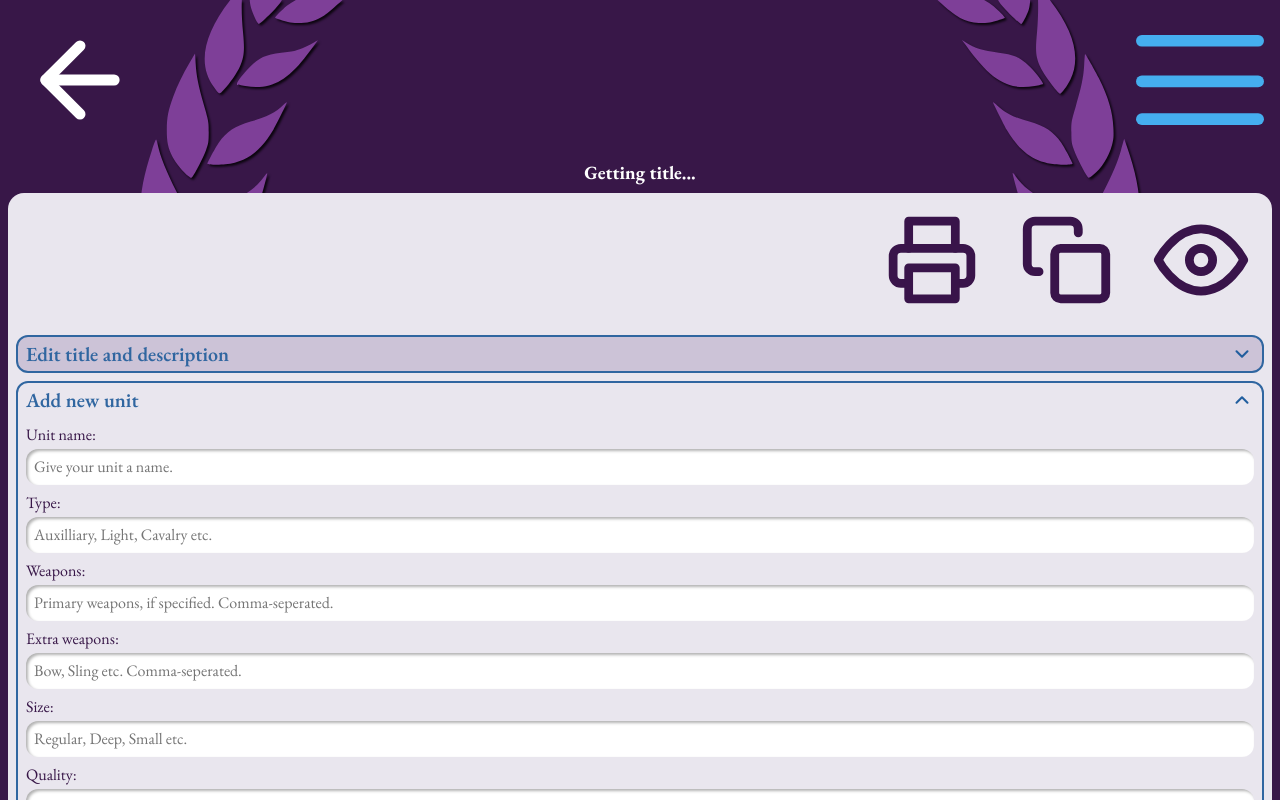
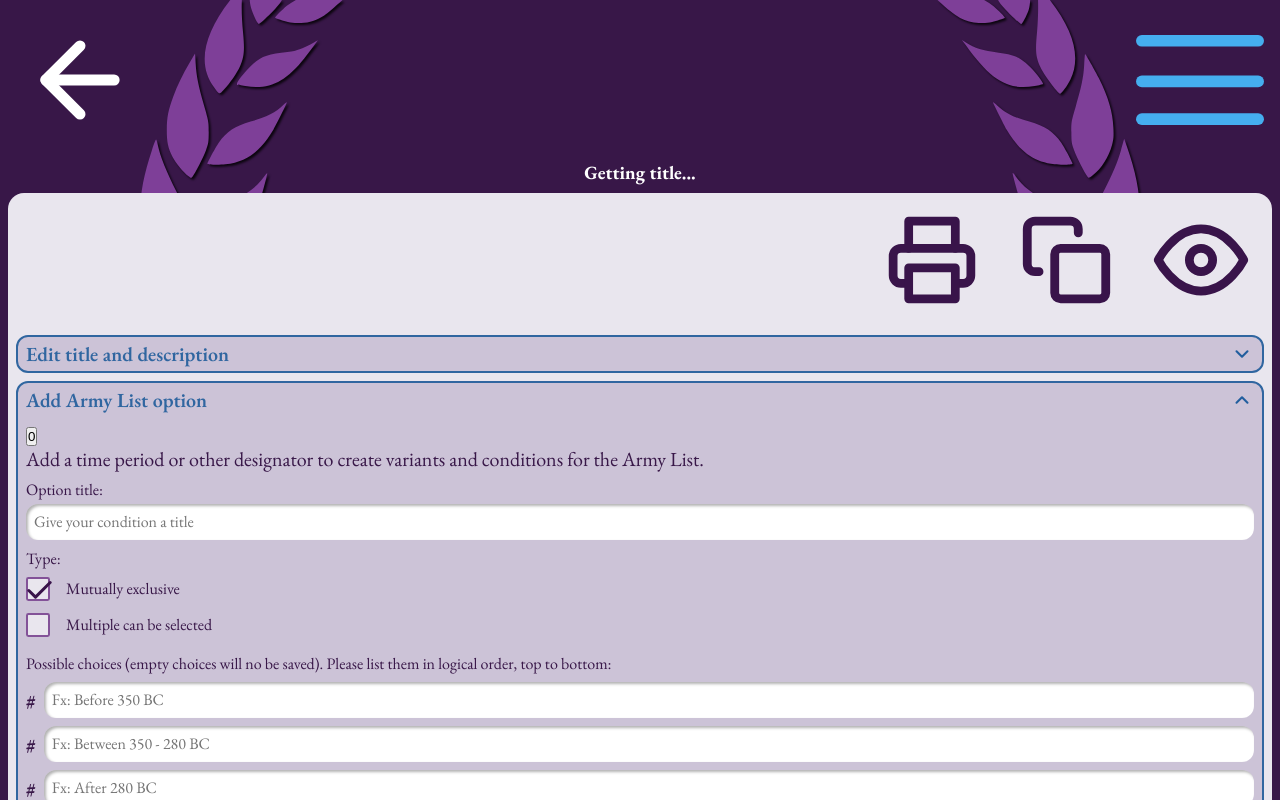
Before and after one commit to I8Superman/TtS-army-builder, a React (Vite) app: page /create-army-list/1/1 in a window 1280 px wide. Both pictures are taken after a click on the picture 1242 px from the left and 400 px from the top of the page. Built offline with nearby package versions, Linux system fonts and the light colour scheme; no server answers; the database is empty; a web font is replaced by a local one.

Commit message:
useFieldArray figured out

```diff
--- a/src/assets/styles/global.css
+++ b/src/assets/styles/global.css
@@ -37,12 +37,16 @@ p {
   font-family: "EB Garamond", sans-serif;
   font-weight: 400;
   font-size: 1.25rem;
-}
 
-.sm-text {
-  font-family: "EB Garamond", sans-serif;
-  font-weight: 400;
-  font-size: 1rem;
+  &.sm {
+    font-family: "EB Garamond", sans-serif;
+    font-weight: 400;
+    font-size: 1rem;
+  }
+
+  &.dark-purple {
+    color: var(--dark-purple);
+  }
 }
 
 /* Global styles */
--- a/src/components/DisplayArmy/DisplayArmy.jsx
+++ b/src/components/DisplayArmy/DisplayArmy.jsx
@@ -18,15 +18,16 @@ const DisplayArmy = ({ armyList, error }) => {
             {!armyList && <p>Getting Army List data ...</p>}
             {armyList && (
                 <div className="army-list">
-                    <h3>{armyList.title}</h3>
+                    <h2>{armyList.title}</h2>
                 </div>
             )}
             {armyList?.unitList && <div className='unit-list'>
                 {armyList.unitList.map((unit) => {
                     return (
                         <div key={unit.name}>
-                            <p>{unit.name}</p>
+                            <h3>{unit.name}</h3>
                             <p>{unit.type}</p>
+                            <p>{unit.weapons}</p>
                         </div>
                     )
                 })}
--- /dev/null
+++ b/src/components/forms/CreateArmyForms/AddArmyOptionForm.jsx
@@ -0,0 +1,144 @@
+// Add a condition for the army list
+import './CreateArmyForms.css'
+
+import { useForm, Controller, useFieldArray } from 'react-hook-form'
+import { useEffect, useState, useRef } from 'react';
+
+import Button from '../../Button/Button';
+import { arrayUnion } from 'firebase/firestore';
+import { reduceRight } from 'lodash';
+
+const AddArmyOptionForm = ({ submitAction, stopSubmit, response, data, prefill, existingData }) => {
+    const { register, control, handleSubmit, formState: { errors }, setValue, watch } = useForm({
+        defaultValues: {
+            choices: [
+                { choice: '' },
+                { choice: '' },
+                { choice: '' }
+            ]
+        }
+    });
+    const { fields } = useFieldArray({ control, name: 'choices' })
+
+    const { isPending, error: updateErr } = response;
+
+    const placeholders = ['Fx: Before 350 BC', 'Fx: Between 350 - 280 BC', 'Fx: After 280 BC']
+
+    // console.log(placeholders[0].placeholder, placeholders[2].placeholder)
+
+    let renderCount = useRef(0);
+
+    useEffect(() => {
+        const current = renderCount.current + 1
+        renderCount.current = current
+    }, [])
+
+    // const checkChoiceValues = watch()
+
+
+    const checkExistence = (value) => { // Validation for condition.name (avoid duplets)
+        if (!existingData) return true;
+        if (existingData) { // = if the armyList already has a unitList with at least 1 unit
+            return existingData.some(condition => condition.name === value) ? false : true;
+        }
+    }
+
+    const onSubmit = (formValues) => {
+        console.log('submitValues: ', formValues)
+        // Reduce choices from objects to strings, so they are easier to acces:
+        const reducedArr = formValues.choices.map(item => {
+            return item.choice
+        })
+        const updatedFormValues = { ...formValues, choices: reducedArr }
+        submitAction({ conditions: arrayUnion(updatedFormValues) })
+    }
+
+    return (
+        <form onSubmit={handleSubmit(onSubmit)} noValidate>
+            <button>{renderCount.current}</button>
+            <p className='dark-purple form-info'>Add a time period or other designator to create variants and conditions for the Army List.</p>
+            <div className="input-container">
+                <label htmlFor='title'>Option title:</label>
+                <Controller
+                    name='title'
+                    defaultValue=''
+                    control={control}
+                    rules={{
+                        required: 'A condition must have a title.',
+                        validate: { // The value of the field is automatically passed to any validate func:
+                            titleAlreadyExists: value => checkExistence(value) || 'A condition with this title already exists. Edit that condition instead.'
+                        }
+                    }}
+                    render={({ field }) => <input {...field} className='input-field' id='title' placeholder='Give your condition a title' />}
+                />
+                {errors?.title && <p className="error-message">{errors.title.message}</p>}
+            </div>
+            <p className='dark-purple sm input-header'>Type:</p>
+            <div className="input-container">
+                <Controller
+                    name='type'
+                    control={control}
+                    defaultValue='exclusive'
+                    rules={{
+                        required: 'A type must be selected.'
+                    }}
+                    render={({ field }) => {
+                        return (
+                            <>
+                                <label htmlFor='exclusive' className='input-radio'>
+                                    <input {...field} type='radio' value='exclusive' id='exclusive' defaultChecked={field.value === 'exclusive'} />
+                                    Mutually exclusive
+                                </label>
+                                <label htmlFor='multiple' className='input-radio'>
+                                    <input {...field} type='radio' value='multiple' id='multiple' />
+                                    Multiple can be selected
+                                </label>
+                            </>
+                        )
+                    }
+                    }
+                />
+                {errors?.type && <p className="error-message">{errors.type.message}</p>}
+            </div>
+
+            <p className='dark-purple sm input-header'>Possible choices (empty choices will no be saved). Please list them in logical order, top to bottom:</p>
+            {fields.map((field, index) => {
+                // console.log('index: ', index)
+                return (
+                    <div className="input-container text-choice" key={field.id}>
+                        <label htmlFor={`choice${index}`}>#</label>
+                        <input
+                            className='input-field'
+                            id={`choice${index}`}
+                            {...register(`choices.${index}.choice`, {
+                                validate: {
+                                    hasLength: value => value.length > 0 || 'Please enter a choice or delete this input-field.'
+                                }
+                            })}
+                            placeholder={placeholders[index]}
+                        />
+                        {/* Notice the optional chaining here with array bracket botation!: */}
+                        {errors.choices?.[index]?.choice && <p className="error-message">{errors.choices[index].choice.message}</p>}
+                    </div>
+
+                )
+            })}
+            {/* <div className="input-container">
+                <label htmlFor='type'>Type:</label>
+                <Controller
+                    name='type'
+                    defaultValue=''
+                    control={control}
+                    rules={{ required: 'What type of unit are you adding?' }}
+                    render={({ field }) => <input {...field} className='input-field' id='type' placeholder='Auxilliary, Light, Cavalry etc.' />}
+                />
+                {errors.type && <p className="error-message">{errors.type.message}</p>}
+            </div> */}
+            {errors.choices && <p className="error-message">{errors.choices.message}</p>}
+            {isPending && <p>Saving condition...</p>}
+            {updateErr && <p className='error-message'>{updateErr.message}</p>}
+            <Button type='submit' color='submit'>Add condition to Army List</Button>
+        </form>
+    )
+}
+export default AddArmyOptionForm
--- a/src/components/forms/CreateArmyForms/AddNewUnitForm.jsx
+++ b/src/components/forms/CreateArmyForms/AddNewUnitForm.jsx
@@ -7,9 +7,10 @@ import { useEffect } from 'react';
 import Button from '../../Button/Button';
 import { arrayUnion } from 'firebase/firestore';
 
-const AddNewUnitForm = ({ submitAction, response, data, prefill }) => {
+const AddNewUnitForm = ({ submitAction, stopSubmit, response, data, prefill, existingData }) => {
     const { control, handleSubmit, formState: { errors }, setValue } = useForm();
     const { isPending, error: updateErr } = response
+
 
     // Func to prefill the form with data if needed:
     useEffect(() => {
@@ -18,19 +19,18 @@ const AddNewUnitForm = ({ submitAction, response, data, prefill }) => {
         }
     }, [data, prefill, setValue])
 
+    const checkExistence = (value) => { // Validation for unit.name (avoid duplets)
+        console.log('value: ', value)
+        if (!existingData) return true;
+        if (existingData) { // = if the armyList already has a unitList with at least 1 unit
+            return existingData.some(unit => unit.name === value) ? false : true;
+        }
+    }
+
     const onSubmit = (formValues) => {
         // arrayUnion() is a Firestore method that atomically adds an element to an arr data value
         // Here we add the unit to the existing arr of units in the unitList property
         submitAction({ unitList: arrayUnion(formValues) })
-    }
-
-    const stopSubmit = (e) => {
-        if (e.key === 'Enter') { e.preventDefault() }
-        // if (e.key === 'Enter' && e.target.className === 'input-field') {
-        //     e.preventDefault()
-        // } else if (e.key === 'Enter' && e.target.className === 'textarea') {
-        //     e.stopPropagation()
-        // } else { e.preventDefault() }
     }
 
     return (
@@ -41,7 +41,12 @@ const AddNewUnitForm = ({ submitAction, response, data, prefill }) => {
                     name='name'
                     defaultValue=''
                     control={control}
-                    rules={{ required: 'A unit must be given a name' }}
+                    rules={{
+                        required: 'A unit must be given a name',
+                        validate: { // The value of the field is automatically passed to any validate func:
+                            unitAlreadyExists: value => checkExistence(value) || 'A unit with this name already exists. Edit that unit instead.'
+                        }
+                    }}
                     render={({ field }) => <input {...field} className='input-field' id='name' placeholder='Give your unit a name.' />}
                 />
                 {errors.name && <p className="error-message">{errors.name.message}</p>}
--- a/src/components/forms/CreateArmyForms/CreateArmyForms.css
+++ b/src/components/forms/CreateArmyForms/CreateArmyForms.css
@@ -12,8 +12,9 @@ form {
   color: var(--danger);
 }
 
-.army {
-  background-color: beige;
+.form-info,
+.input-header {
+  margin-bottom: 0.5rem;
 }
 
 .multiple-inputs {
@@ -27,8 +28,6 @@ form {
 /* Input fields */
 .input-container {
   display: flex;
-  flex-wrap: wrap;
-  /* flex-direction: column; */
   gap: 0.25rem;
   margin-bottom: 0.5rem;
   flex: 0 1 auto;
@@ -38,18 +37,63 @@ form {
     color: var(--primary);
   }
 
+  &.text-choice {
+    flex-direction: row;
+    align-items: center;
+    gap: 0.5rem;
+
+    & label {
+      font-size: 1.25rem;
+      font-weight: 700;
+    }
+  }
+
   .input-field,
   .textarea {
     width: 100%;
     border: none;
     border-radius: 0.75rem;
-    background-color: var(--white);
+    background-color: var(--white-purple);
     padding: 0.5rem 0.5rem 0.5rem 0.5rem;
     font: var(--input-text);
     color: var(--primary);
     box-shadow: inset 2px 2px 3px 0px rgba(0, 0, 0, 0.3);
 
     &:focus {
+    }
+  }
+
+  .input-radio {
+    margin-bottom: 0.5rem;
+    display: flex;
+    align-items: center;
+    gap: 1rem;
+
+    & input[type="radio"] {
+      appearance: none;
+      margin: 0;
+      font: inherit;
+      color: var(--purple);
+      width: 1.5rem;
+      height: 1.5rem;
+      border: 0.15rem solid var(--purple);
+      border-radius: 10%;
+      background-color: var(--white-purple);
+      display: grid;
+      place-content: center;
+
+      &::before {
+        content: "";
+        background-image: url("@/assets/svgs/check-dark-purple.svg");
+        width: 2rem;
+        height: 2rem;
+        transform: scale(0);
+        transition: 120ms transform ease-in-out;
+      }
+
+      &:checked::before {
+        transform: scale(1);
+      }
     }
   }
 
--- a/src/pages/CreateArmy/ArmyForm/ArmyForm.jsx
+++ b/src/pages/CreateArmy/ArmyForm/ArmyForm.jsx
@@ -15,15 +15,23 @@ import AddNewUnitForm from '@/components/forms/CreateArmyForms/AddNewUnitForm'
 import DisplayArmy from '@/components/DisplayArmy/DisplayArmy';
 import DropdownContainer from '../../../components/DropdownContainer/DropdownContainer';
 import { useRTDocument } from '../../../hooks/useRTDocument';
+import AddArmyOptionForm from '../../../components/forms/CreateArmyForms/AddArmyOptionForm';
 
 export default function ArmyForm() {
     // Get the doc with query from url params:
     const { army: armyId } = useParams()
+    const { document: armyList, error } = useRTDocument('armylists', armyId)
+    const { updateDocument, response } = useFirestore('armylists')
 
-    // ['titleUrl', '==', army]
-    const { document: armyList, error } = useRTDocument('armylists', armyId)
-
-    const { updateDocument, response } = useFirestore('armylists')
+    // Prevents submitting by hitting Enter when input is focused AND lets us make linebreaks in textareas without triggering submits:
+    const stopSubmit = (e) => {
+        if (e.key === 'Enter' && e.target.className === 'input-field') {
+            e.preventDefault()
+        }
+        if (e.key === 'Enter' && e.target.className === 'textarea') {
+            e.stopPropagation()
+        }
+    }
 
     const hasFormDataNotChanged = (formValues) => { // Checks to see if any new data was actually entered.
         const updatedDataKeys = Object.keys(formValues); // Get the keys for use with reduce func below
@@ -38,6 +46,7 @@ export default function ArmyForm() {
     }
 
     const onSubmit = async (formValues) => {
+        console.log(formValues)
         // Abort update if no data was actually changed (if you click the save button aciidentally fx):
         if (hasFormDataNotChanged(formValues)) {
             console.log('No new values entered - update aborted!')
@@ -51,10 +60,13 @@ export default function ArmyForm() {
     return (
         <Page title={armyList ? armyList.title : 'Getting title...'} actions={['print', 'copy', 'see']} color='dark-purple'>
             <DropdownContainer border='blue' bgColor='ultralight-purple' header='Edit title and description'>
-                <TitleAndDescriptionForm submitAction={onSubmit} response={response} data={armyList} prefill={true} />
+                <TitleAndDescriptionForm submitAction={onSubmit} stopSubmit={stopSubmit} response={response} data={armyList} prefill={true} />
+            </DropdownContainer>
+            <DropdownContainer border='blue' bgColor='ultralight-purple' header='Add Army List option'>
+                <AddArmyOptionForm submitAction={onSubmit} stopSubmit={stopSubmit} response={response} existingData={armyList?.conditions ? armyList.conditions : null} prefill={true} />
             </DropdownContainer>
             <DropdownContainer border='blue' bgColor='white' header='Add new unit'>
-                <AddNewUnitForm submitAction={onSubmit} response={response} />
+                <AddNewUnitForm submitAction={onSubmit} stopSubmit={stopSubmit} response={response} existingData={armyList?.unitList ? armyList.unitList : null} />
             </DropdownContainer>
             <DisplayArmy armyList={armyList} error={error} />
         </Page>
```
Also changed, not shown: src/components/forms/CreateArmyForms/TitleAndDescriptionForm.jsx (+2 -12 lines).
